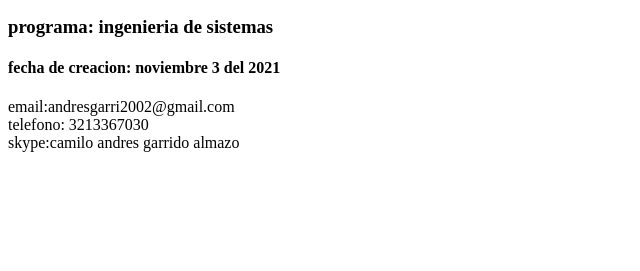
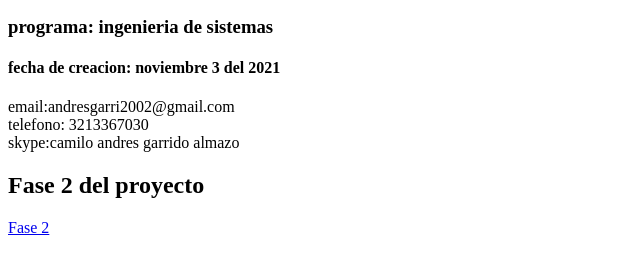
Before and after one commit to camilogarrido1/DSW-CamiloGarrido, a plain HTML site: page index.html in a window 1280 px wide. Shown: the part 105-376 px from the top of the page, without its empty margins (0-640 px from the left). Drawn offline with Linux system fonts and the light colour scheme.

Commit message:
Update index.html
creacion de la fase 2

```diff
--- a/index.html
+++ b/index.html
@@ -19,7 +19,9 @@
     telefono: 3213367030 <br>
     skype:camilo andres garrido almazo <br>
 </p>
+<h2>Fase 2 del proyecto</h2>
 
+<a href="C:\Users\Dell\Documents\GitHub\DSW-CamiloGarrido\fase 2\design.html"> Fase 2</a>
 
 </body>
 </html>
```
